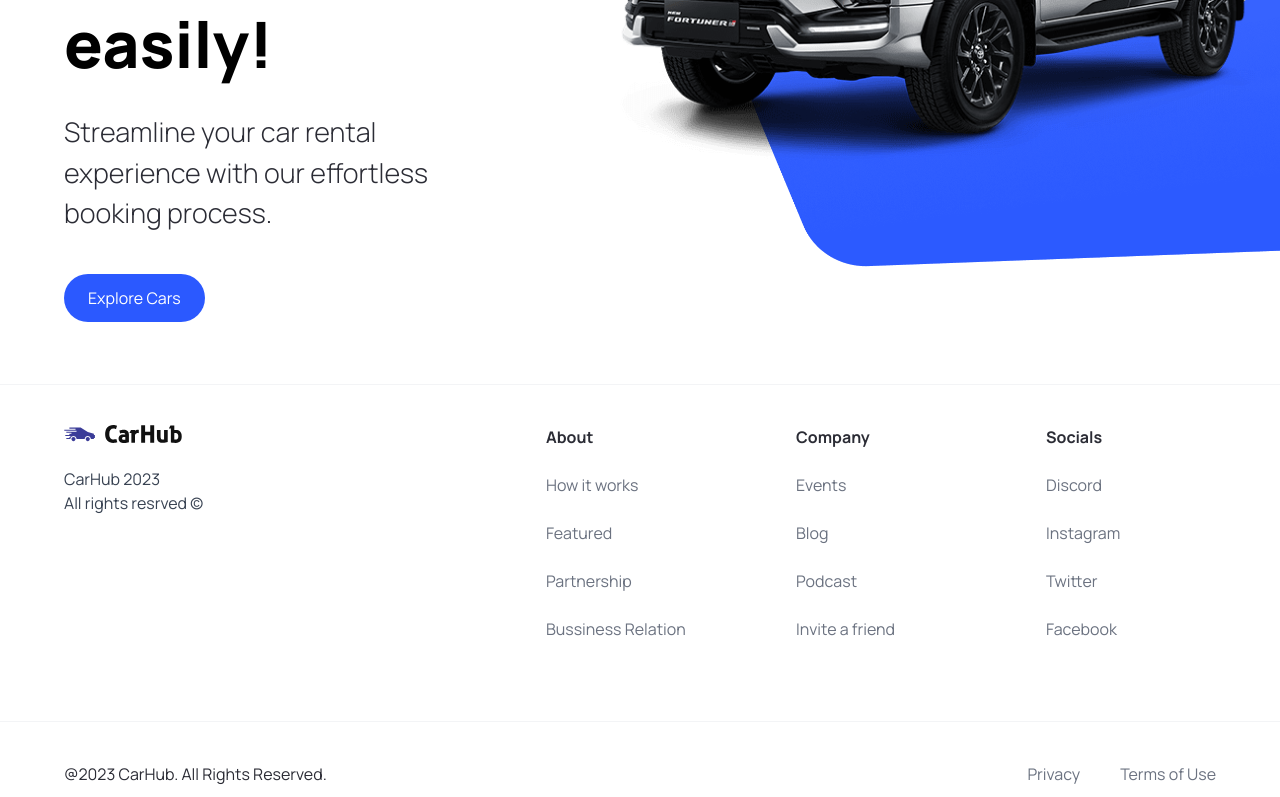
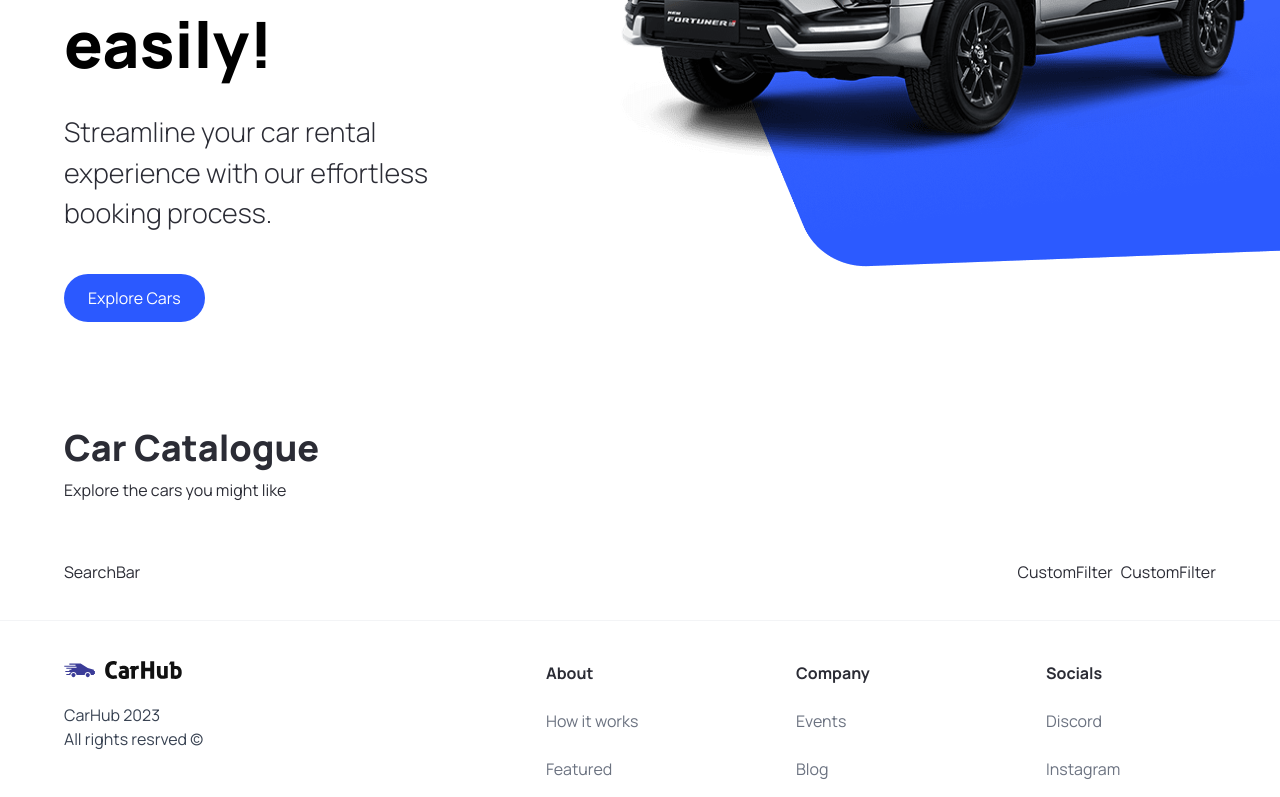
Before and after one commit to allankruger/carhub, a Next.js app: page / in a window 1280 px wide. Shown: the part 436-1233 px from the top of the page. Built offline with nearby package versions, Linux system fonts and the light colour scheme.

Commit message:
fix: add missing imports into components index

```diff
--- a/app/page.tsx
+++ b/app/page.tsx
@@ -1,10 +1,26 @@
-import { Hero } from "@/components";
+import { CustomFilter, Hero, SearchBar } from "@/components";
 import Image from "next/image";
 
 export default function Home() {
   return (
     <main className="overflow-hidden">
       <Hero />
+
+      <div className="mt-12 padding-x padding-y max-width" id="discover">
+        <div className="home__text-container">
+          <h1 className="text-4xl font-extrabold">Car Catalogue</h1>
+          <p>Explore the cars you might like</p>
+
+          <div className="home__filters">
+            <SearchBar />
+
+            <div className="home__filter-container">
+              <CustomFilter title="fuel" />
+              <CustomFilter title="year" />
+            </div>
+          </div>
+        </div>
+      </div>
     </main>
   );
 }
--- a/components/index.ts
+++ b/components/index.ts
@@ -2,5 +2,7 @@
 import CustomButton from "./CustomButton";
 import Navbar from "./Navbar";
 import Footer from "./Footer";
+import CustomFilter from "./CustomFilter";
+import SearchBar from "./SearchBar";
 
-export {Hero, CustomButton, Navbar, Footer};
+export {Hero, CustomButton, Navbar, Footer, CustomFilter, SearchBar};
```
